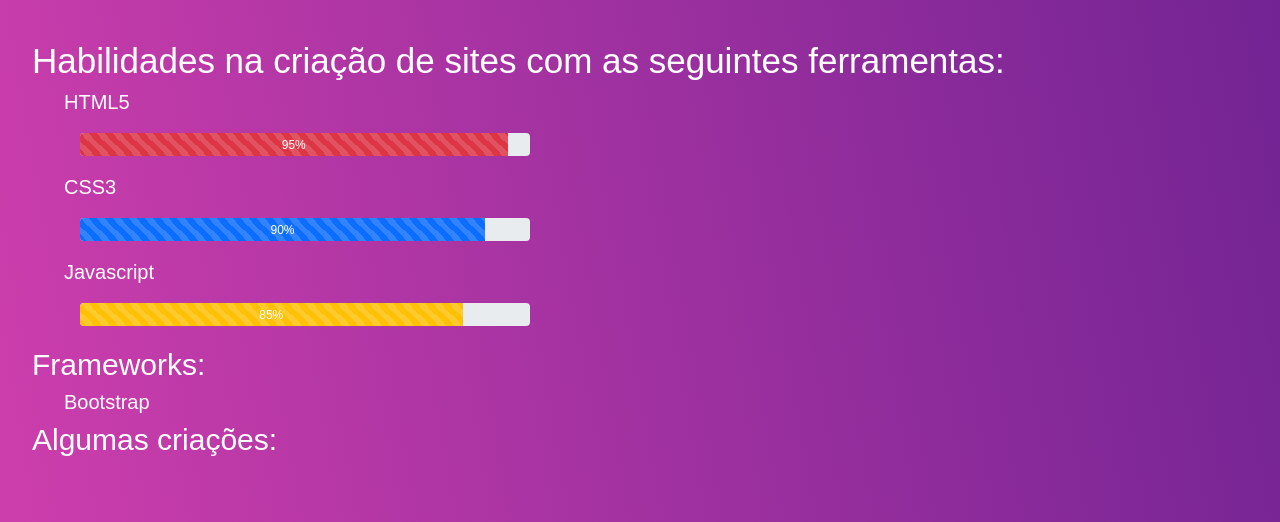
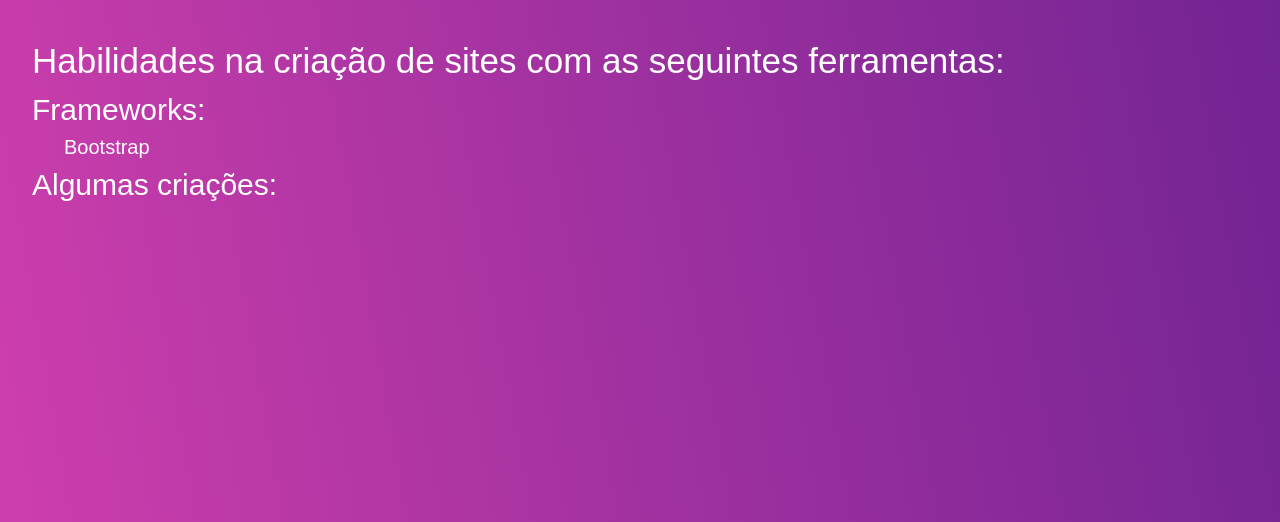
Before and after one commit to Santiago-Fae/meu-site, a plain HTML site: page index.html in a window 1280 px wide. Shown: the part 1398-1920 px from the top of the page. Drawn offline with nearby package versions, Linux system fonts and the light colour scheme.

Commit message:
tirando barrras

```diff
--- a/index.html
+++ b/index.html
@@ -78,29 +78,6 @@
         <br>
         <ul>
                 <li  id="expe1">Habilidades na criação de sites com as seguintes ferramentas:</li>
-                <ul  type='disc'>
-                    <li>HTML5</li>
-                        <div class="w-25 p-3">
-                            <div id="expe2"class="progress">
-                                <div class="progress-bar bg-danger progress-bar-striped  progress-bar-animated " role="progressbar " aria-valuenow="90" aria-valuemin="0" aria-valuemax="100" style="width: 95%">95%
-                                </div>
-                            </div>
-                        </div>
-                    <li>CSS3</li>
-                        <div class="w-25 p-3">
-                            <div id="expe2"class="progress">
-                                <div class="progress-bar progress-bar-striped progress-bar-animated " role="progressbar " aria-valuenow="90" aria-valuemin="0" aria-valuemax="100" style="width: 90%">90%
-                                </div>
-                            </div>
-                        </div>
-                    <li >Javascript </li>
-                        <div class="w-25 p-3">
-                            <div id="expe2"class="progress">
-                                <div class="progress-bar progress-bar-striped bg-warning progress-bar-animated " role="progressbar " aria-valuenow="85" aria-valuemin="0" aria-valuemax="100" style="width: 85%">85%
-                                </div>
-                            </div>
-                        </div>
-                </ul>
 
                 <li id= "expe3" >Frameworks:</li>
                 <ul>
```
Also changed, not shown: script.js (+0 -14 lines).
